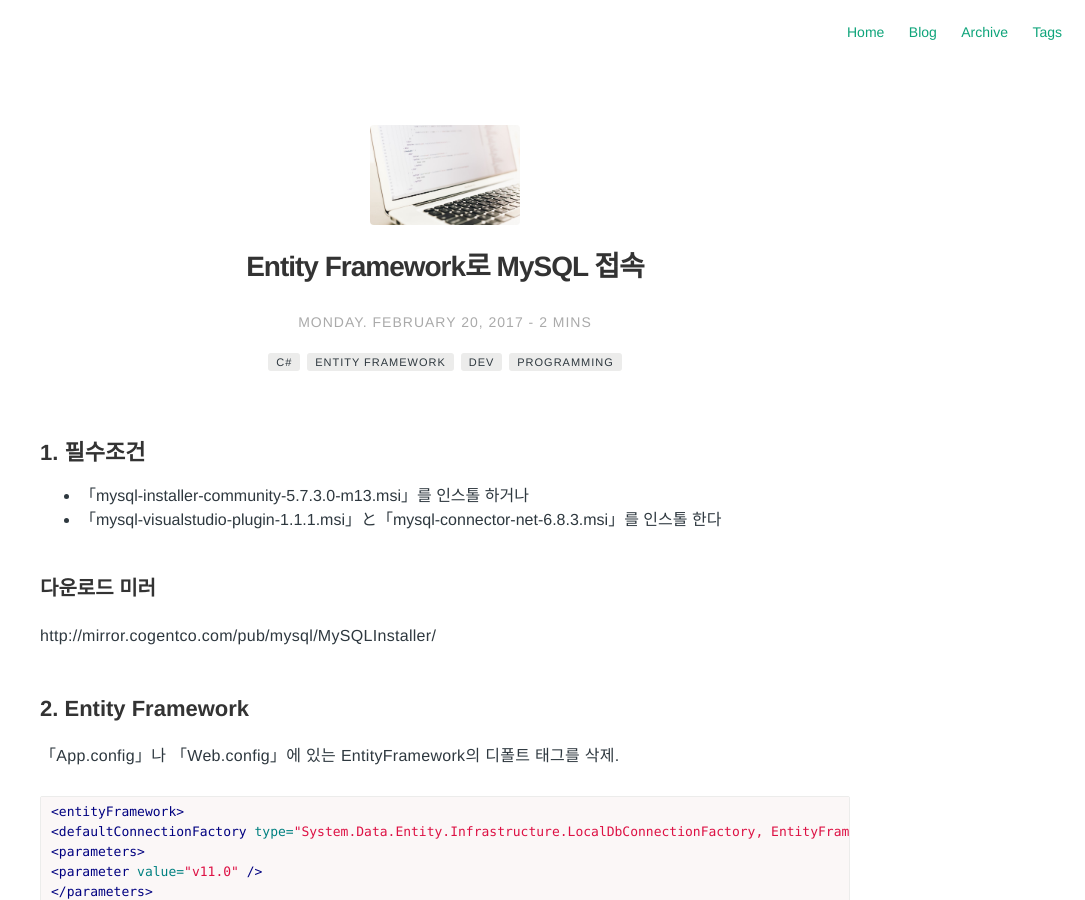
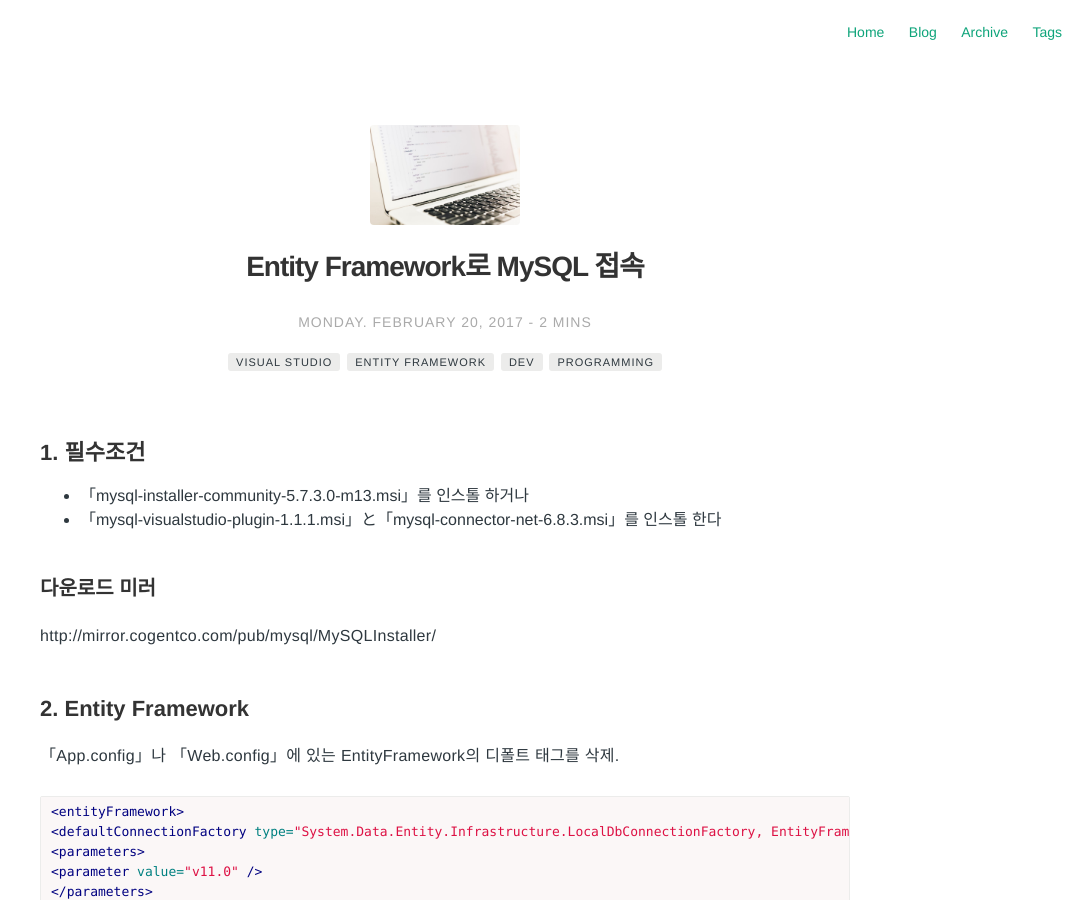
Before and after one commit to Pie001/pie001.github.io, a Jekyll site: the page built from _posts/2017-02-20-0033.md, in a window 1280 px wide and 900 px high. Shown: the whole window, without its empty margins (195-1280 px from the left). Built offline with Jekyll 4.4.1, drawn with Linux system fonts in a browser that asks for light colours; comment, search, counter and statistics services are not loaded.

Commit message:
Update 2017-02-20-0033.md

```diff
--- a/_posts/2017-02-20-0033.md
+++ b/_posts/2017-02-20-0033.md
@@ -8,7 +8,7 @@
 blog: true
 ko: true
 tag:
-- C#
+- Visual studio
 - Entity Framework
 - dev
 - programming
```
